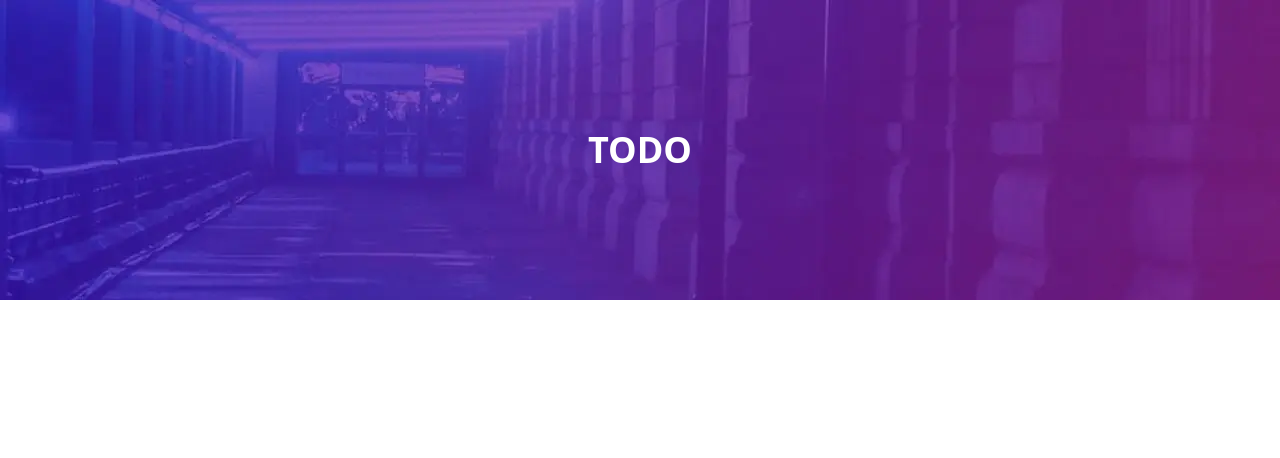
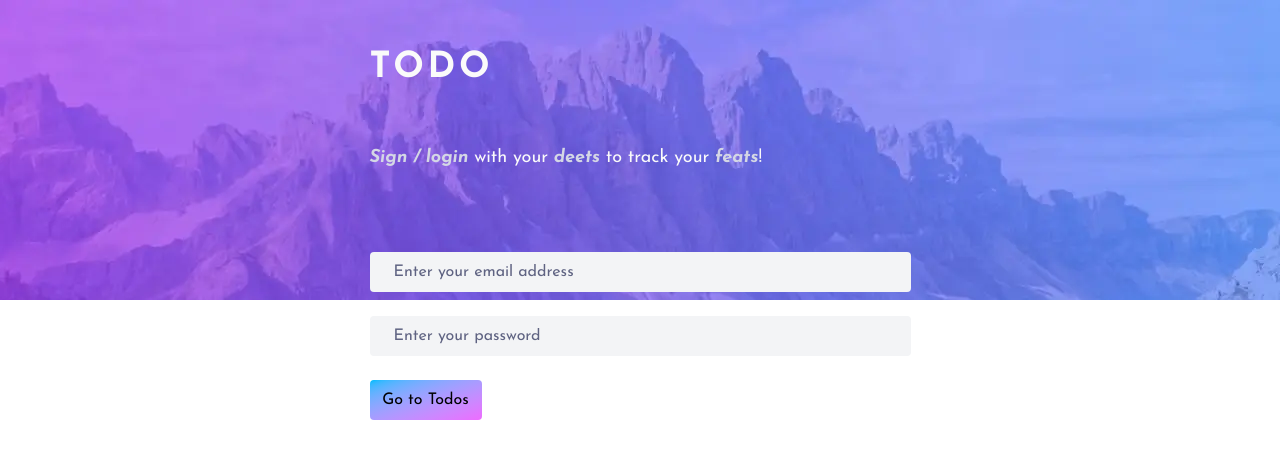
Before and after one commit to JoleneKearse/todo, a React (Vite) app: page / in a window 1280 px wide. Shown: the top 458 px of the page. Built offline with nearby package versions, Linux system fonts and the light colour scheme.

Commit message:
feat: finish loginpage with header wrapper and input components

```diff
--- a/src/App.tsx
+++ b/src/App.tsx
@@ -1,15 +1,23 @@
 import { useState } from "react";
+import Wrapper from "./components/Wrapper";
 import Header from "./components/Header";
+import LoginPage from "./pages/LoginPage";
 
-type Views = "landing" | "login" | "todos";
+type Views = "login" | "todos";
+type Theme = "light" | "dark";
 
 function App() {
-  const [view, setView] = useState<Views>("landing");
+  const [view, setView] = useState<Views>("login");
+  const [theme, setTheme] = useState<Theme>("light");
 
   return (
-    <>
-      <Header />
-    </>
+    <div className="flex flex-col items-center justify-center relative font-sans">
+      <div className="bg-[url('/bg-desktop-light.webp')] bg-top bg-no-repeat h-[200px] md:h-[300px] w-full"></div>
+      <Wrapper>
+        <Header />
+        {view === "login" && (<LoginPage />)}
+      </Wrapper>
+    </div>
   );
 }
 
--- a/src/components/Header.tsx
+++ b/src/components/Header.tsx
@@ -1,7 +1,8 @@
 const Header = () => {
   return (
-    <header className="bg-[url('/bg-desktop-dark.webp')] bg-cover bg-no-repeat h-[300px] uppercase flex items-center justify-center text-white font-bold text-4xl">
-      Todo
+    <header className="uppercase text-gray-50 font-bold text-4xl tracking-widest outline-blue-900 flex items-center justify-between mb-14">
+      <h1>Todo</h1>
+
     </header>
   );
 };
--- /dev/null
+++ b/src/components/Input.tsx
@@ -0,0 +1,26 @@
+type InputProps = {
+  label: string;
+  type: string;
+  placeholder: string;
+};
+
+const Input = ({ label, type, placeholder }: InputProps) => {
+  return (
+    <>
+      <label htmlFor={type} className="sr-only">
+        {label}
+      </label>
+      <input
+        type={type}
+        name={type}
+        id={type}
+        aria-label={placeholder}
+        autoComplete={type}
+        placeholder={placeholder}
+        className="bg-gray-100 py-2 pl-6 w-full rounded-sm placeholder:text-purple-600 focus:ring-3 focus:ring-amber-300 outline-none"
+      />
+    </>
+  );
+};
+
+export default Input;
--- /dev/null
+++ b/src/components/Wrapper.tsx
@@ -0,0 +1,7 @@
+const Wrapper = ({ children }: { children: React.ReactNode }) => {
+    return (
+        <div className="outline-amber-300 h-[704.8px] w-[327px] md:w-[541px] absolute top-12">{children}</div>
+     );
+}
+
+export default Wrapper;
--- a/src/index.css
+++ b/src/index.css
@@ -1 +1,20 @@
+@import url('https://fonts.googleapis.com/css2?family=Josefin+Sans:ital,wght@0,100..700;1,100..700&display=swap');
 @import "tailwindcss";
+
+@theme {
+  --color-gray-50:  #fafafa;
+  --color-gray-300: #d4d7e5;
+  --color-gray-600: #8b8fa3;
+
+  --color-purple-100: #eef0fd;
+  --color-purple-300: #c3c7f9;
+  --color-purple-600: #5f6382;
+  --color-purple-700: #464b64;
+  --color-purple-800: #33374c;
+
+  --color-navy-850: #3f4466;
+  --color-navy-900: #1d2033;
+  --color-navy-950: #0f1120;
+
+  --font-sans: "Josefin Sans", sans-serif;
+}
--- /dev/null
+++ b/src/pages/LoginPage.tsx
@@ -0,0 +1,14 @@
+import Input from "../components/Input";
+
+const LoginPage = () => {
+    return ( <main className="flex flex-col gap-20">
+        <p className="text-gray-50 text-lg"><span className="font-extrabold italic text-gray-300">Sign / login</span> with your <span className="font-extrabold italic text-gray-300">deets</span> to track your <span className="font-extrabold italic text-gray-300">feats</span>!</p>
+        <form action="" className="flex flex-col gap-6">
+            <Input label="Email Address" type="email" placeholder="Enter your email address" />
+            <Input label="Password" type="password" placeholder="Enter your password" />
+            <button type="submit" className="bg-linear-to-br from-sky-400 to-fuchsia-400 w-28 py-2 rounded-sm hover:from-fuchsia-400 hover:to-sky-400 focus:ring-3 focus:ring-amber-300 outline-none hover:text-gray-50">Go to Todos</button>
+        </form>
+    </main> );
+}
+
+export default LoginPage;
```
